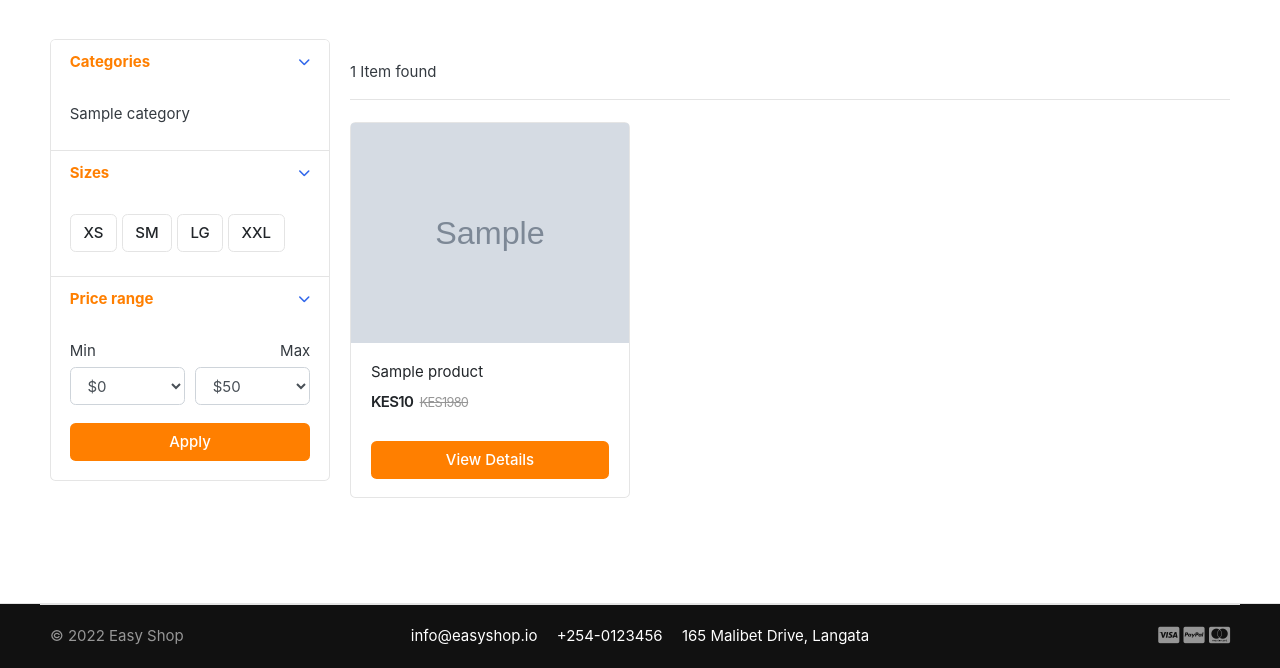
After one commit to bignimz/django_ecommerce, a Django app: template templates/store/search.html in a window 1280 px wide. The commit adds this page. Shown: the part 278-946 px from the top of the page. Run offline with Django 4.2, Linux system fonts and the light colour scheme; tables that the repository leaves empty hold one stand-in row (values such as "Sample post"); the template is opened without the code that fills it: values that come from a table or form of the project are taken from there, most other values are stand-ins (such as "Sample title", 1, 10 or a date in 2020); grey boxes marked "Sample" are stand-in pictures; some libraries are stand-ins or nearby versions; some web fonts are replaced.

Commit message:
added products search functionality using the search form

```diff
--- a/easy_shop/static/css/ui.css
+++ b/easy_shop/static/css/ui.css
@@ -1521,6 +1521,17 @@ a[class*="card"]:hover .title {
   color: #fff;
 }
 
+/* Search */
+/* .search-error i {
+  font-size: 30px;
+  color: #ff7f00;
+} */
+
+.fa-frown-o {
+  font-size: 90px;
+  color: #333;
+}
+
 /* Footer */
 .section-footer {
   background-color: #111;
--- a/templates/base.html
+++ b/templates/base.html
@@ -42,6 +42,8 @@
       rel="stylesheet"
     />
 
+    <script src="https://use.fontawesome.com/d2acf3efbe.js"></script>
+
     <!-- custom style -->
     <link href="{% static 'css/ui.css' %}" rel="stylesheet" type="text/css" />
     <link
--- a/templates/includes/header.html
+++ b/templates/includes/header.html
@@ -72,13 +72,14 @@
         <!-- col.// -->
         <a href="{% url 'store' %}" class="btn btn-outline-easy">Store</a>
         <div class="col-lg col-md-6 col-sm-12 col">
-          <form action="#" class="search">
+          <form action="{% url 'search' %}" class="search" method="GET">
             <div class="input-group w-100">
               <input
                 type="text"
                 class="form-control"
                 style="width: 60%"
                 placeholder="Search"
+                name="keyword"
               />
 
               <div class="input-group-append">
--- /dev/null
+++ b/templates/store/search.html
@@ -0,0 +1,252 @@
+{% extends 'base.html' %}<br />
+{% load static %} <br />
+{% block content %} <br />
+<!-- ========================= SECTION PAGETOP ========================= -->
+<section class="section-pagetop bg">
+  <div class="container">
+    <h2 class="title-page">Search Results</h2>
+  </div>
+</section>
+<!-- ========================= SECTION INTRO END// ========================= -->
+
+<!-- ========================= SECTION CONTENT ========================= -->
+<section class="section-content padding-y">
+  <div class="container">
+    <div class="row">
+      <aside class="col-md-3">
+        <div class="card">
+          <article class="filter-group">
+            <header class="card-header">
+              <a
+                href="#"
+                data-toggle="collapse"
+                data-target="#collapse_1"
+                aria-expanded="true"
+                class=""
+              >
+                <i class="icon-control fa fa-chevron-down"></i>
+                <h6 class="title easy">Categories</h6>
+              </a>
+            </header>
+            <div class="filter-content collapse show" id="collapse_1">
+              <div class="card-body">
+                <ul class="list-menu">
+                  {% for category in links %}
+                  <li>
+                    <a href="{{category.get_url}}"
+                      >{{category.category_name}}</a
+                    >
+                  </li>
+                  {% endfor %}
+                </ul>
+              </div>
+              <!-- card-body.// -->
+            </div>
+          </article>
+          <!-- filter-group  .// -->
+          <article class="filter-group">
+            <header class="card-header">
+              <a
+                href="#"
+                data-toggle="collapse"
+                data-target="#collapse_4"
+                aria-expanded="true"
+                class=""
+              >
+                <i class="icon-control fa fa-chevron-down"></i>
+                <h6 class="title easy">Sizes</h6>
+              </a>
+            </header>
+            <div class="filter-content collapse show" id="collapse_4">
+              <div class="card-body">
+                <label class="checkbox-btn">
+                  <input type="checkbox" />
+                  <span class="btn btn-light"> XS </span>
+                </label>
+
+                <label class="checkbox-btn">
+                  <input type="checkbox" />
+                  <span class="btn btn-light"> SM </span>
+                </label>
+
+                <label class="checkbox-btn">
+                  <input type="checkbox" />
+                  <span class="btn btn-light"> LG </span>
+                </label>
+
+                <label class="checkbox-btn">
+                  <input type="checkbox" />
+                  <span class="btn btn-light"> XXL </span>
+                </label>
+              </div>
+              <!-- card-body.// -->
+            </div>
+          </article>
+          <!-- filter-group .// -->
+
+          <article class="filter-group">
+            <header class="card-header">
+              <a
+                href="#"
+                data-toggle="collapse"
+                data-target="#collapse_3"
+                aria-expanded="true"
+                class=""
+              >
+                <i class="icon-control fa fa-chevron-down"></i>
+                <h6 class="title easy">Price range</h6>
+              </a>
+            </header>
+            <div class="filter-content collapse show" id="collapse_3">
+              <div class="card-body">
+                <div class="form-row">
+                  <div class="form-group col-md-6">
+                    <label>Min</label>
+                    <!-- <input class="form-control" placeholder="$0" type="number"> -->
+                    <select class="mr-2 form-control">
+                      <option value="0">$0</option>
+                      <option value="50">$50</option>
+                      <option value="100">$100</option>
+                      <option value="150">$150</option>
+                      <option value="200">$200</option>
+                      <option value="500">$500</option>
+                      <option value="1000">$1000</option>
+                    </select>
+                  </div>
+                  <div class="form-group text-right col-md-6">
+                    <label>Max</label>
+                    <select class="mr-2 form-control">
+                      <option value="50">$50</option>
+                      <option value="100">$100</option>
+                      <option value="150">$150</option>
+                      <option value="200">$200</option>
+                      <option value="500">$500</option>
+                      <option value="1000">$1000</option>
+                      <option value="2000">$2000+</option>
+                    </select>
+                  </div>
+                </div>
+                <!-- form-row.// -->
+                <button class="btn btn-block easy-btn">Apply</button>
+              </div>
+              <!-- card-body.// -->
+            </div>
+          </article>
+          <!-- filter-group .// -->
+        </div>
+        <!-- card.// -->
+      </aside>
+      <!-- col.// -->
+      <main class="col-md-9">
+        <header class="border-bottom mb-4 pb-3">
+          <div class="form-inline">
+            {% if products_count %}
+            <span class="mr-md-auto">
+              {% if products_count > 1 %}<br />
+              {{products_count}} Items found <br />
+              {% else %}<br />
+              {{products_count}} Item found <br />
+              {% endif %}
+            </span>
+            {% else %}
+            <!-- <span class="mr-md-auto">0 Items found </span><br /> -->
+            <div>
+              <p class="fs-4 fw-bold">
+                No Results found for keyword <strong>{{keyword}}</strong>
+              </p>
+              <div class="search-error text-center">
+                <i class="fa fa-frown-o" aria-hidden="true"></i>
+              </div>
+            </div>
+            {% endif %}
+          </div>
+        </header>
+        <!-- sect-heading -->
+
+        <div class="row">
+          <!-- All Products -->
+          {% for product in products %}
+          <div class="col-md-4">
+            <figure class="card card-product-grid">
+              <div class="img-wrap">
+                <a href="{{product.get_url}}">
+                  <img src="{{product.images.url}}" />
+                </a>
+              </div>
+              <!-- img-wrap.// -->
+              <figcaption class="info-wrap">
+                <div class="fix-height">
+                  <a href="{{product.get_url}}" class="title"
+                    >{{product.product_name}}</a
+                  >
+                  <div class="price-wrap mt-2">
+                    <span class="price">KES{{product.price}}</span>
+                    <del class="price-old">KES1980</del>
+                  </div>
+                  <!-- price-wrap.// -->
+                </div>
+
+                <a href="{{ product.get_url }}" class="btn btn-block easy-btn"
+                  >View Details
+                </a>
+              </figcaption>
+            </figure>
+          </div>
+          {% endfor %}
+          <!-- col.// -->
+        </div>
+        <!-- row end.// -->
+
+        <nav class="mt-4" aria-label="Page navigation sample">
+          {% if products.has_other_pages %}
+          <ul class="pagination">
+            {% if products.has_previous %}
+            <li class="page-item easy">
+              <a
+                class="page-link"
+                href="?page={{products.previous_page_number}}"
+                >Previous</a
+              >
+            </li>
+            {% else %}
+            <li class="page-item disabled">
+              <a class="page-link" href="#">Previous</a>
+            </li>
+            {% endif %}
+            <br />
+            {% for i in products.paginator.page_range %}<br />
+            {% if products.number == i %}
+            <li class="page-item active">
+              <a class="page-link" href="#">{{i}}</a>
+            </li>
+            {% else %}
+            <li class="page-item">
+              <a class="page-link" href="?page={{i}}">{{i}}</a>
+            </li>
+            {% endif %}<br />
+            {% endfor %}
+            <br />
+            {% if products.has_next %}
+            <li class="page-item">
+              <a
+                class="page-link easy"
+                href="?page={{products.next_page_number}}"
+                >Next</a
+              >
+            </li>
+            {% else %}
+            <br />
+            <li class="page-item disabled">
+              <a class="page-link easy" href="#">Next</a>
+            </li>
+            {% endif %}
+          </ul>
+          {% endif %}
+        </nav>
+      </main>
+      <!-- col.// -->
+    </div>
+  </div>
+  <!-- container .//  -->
+</section>
+{% endblock content %}
```
Also changed, not shown: store/views.py (+14 -2 lines).
